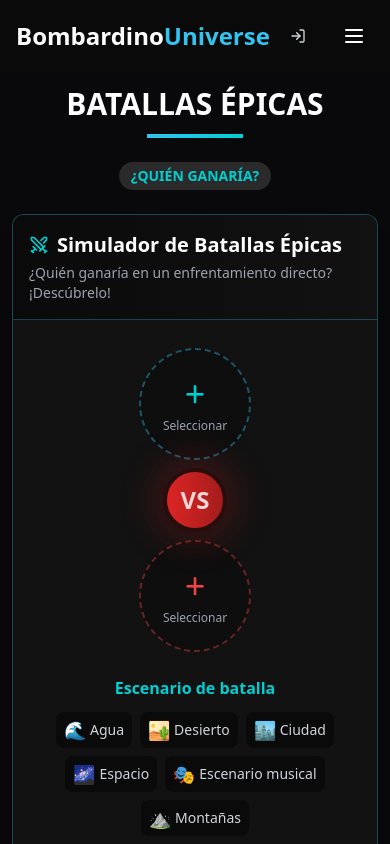
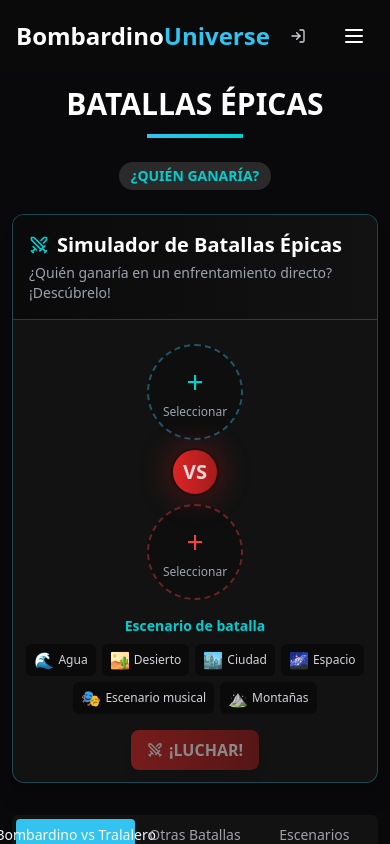
Before and after one commit to alejandroramirezj/Bombardino, a React (Vite) app: page /batallas in a window 390 px wide. Shown: the top 844 px of the page. Built offline with nearby package versions, Linux system fonts and the light colour scheme.

Commit message:
Optimización mobile: reducción de espacios, tamaños y mejora de rendimiento

```diff
--- a/src/pages/BattleFAQPage.tsx
+++ b/src/pages/BattleFAQPage.tsx
@@ -180,29 +180,29 @@ const BattleScoreboard = ({ fighter1, fighter2, score1, score2, environment, win
   );
 };
 
-// Componente para las estadísticas de batalla
+// Componente para las estadísticas de batalla (versión compacta para móvil)
 const BattleStats = ({ stats }) => {
   return (
-    <div className="bg-brainrot-darker rounded-lg p-3 sm:p-4 my-3 sm:my-4">
-      <h4 className="text-brainrot-turquoise font-semibold mb-2 sm:mb-3 text-sm sm:text-base">Estadísticas de batalla</h4>
-      <div className="space-y-2 sm:space-y-3">
+    <div className="bg-brainrot-darker rounded-lg p-2 sm:p-4 my-2 sm:my-4">
+      <h4 className="text-brainrot-turquoise font-semibold mb-2 text-xs sm:text-sm">Estadísticas</h4>
+      <div className="space-y-1 sm:space-y-3">
         {stats.map((stat, index) => (
           <div key={index} className="grid grid-cols-3 items-center gap-1 sm:gap-2">
-            <div className="text-right text-xs sm:text-sm text-gray-300">{stat.fighter1Value}%</div>
-            <div className="relative h-2 bg-gray-700 rounded-full w-full col-span-1">
+            <div className="text-right text-xs text-gray-300">{stat.fighter1Value}%</div>
+            <div className="relative h-1.5 sm:h-2 bg-gray-700 rounded-full w-full col-span-1">
               <div
-                className="absolute left-0 top-0 h-2 bg-gradient-to-r from-brainrot-blue to-brainrot-turquoise rounded-full"
+                className="absolute left-0 top-0 h-1.5 sm:h-2 bg-gradient-to-r from-brainrot-blue to-brainrot-turquoise rounded-full"
                 style={{ width: `${stat.fighter1Value}%` }}
               ></div>
               <div
-                className="absolute right-0 top-0 h-2 bg-gradient-to-l from-brainrot-blue to-red-500 rounded-full"
+                className="absolute right-0 top-0 h-1.5 sm:h-2 bg-gradient-to-l from-brainrot-blue to-red-500 rounded-full"
                 style={{ width: `${stat.fighter2Value}%` }}
               ></div>
             </div>
-            <div className="text-left text-xs sm:text-sm text-gray-300">{stat.fighter2Value}%</div>
-            <div className="text-right text-xs text-gray-400 truncate">{stat.label}</div>
+            <div className="text-left text-xs text-gray-300">{stat.fighter2Value}%</div>
+            <div className="text-right text-[10px] sm:text-xs text-gray-400 truncate">{stat.label}</div>
             <div className="h-0 col-span-1"></div>
-            <div className="text-left text-xs text-gray-400 truncate">{stat.label}</div>
+            <div className="text-left text-[10px] sm:text-xs text-gray-400 truncate">{stat.label}</div>
           </div>
         ))}
       </div>
@@ -468,15 +468,15 @@ const generateBattleNarrative = (fighter1, fighter2, scenario, winner) => {
   return narrative;
 };
 
-// Componente para mostrar la narrativa del combate
+// Componente para mostrar la narrativa del combate (versión mejorada para móvil)
 const BattleNarrative = ({ narrative }) => {
   return (
-    <div className="bg-brainrot-darker/80 rounded-lg p-4 my-4 shadow-inner border border-brainrot-blue/20">
-      <h3 className="text-lg sm:text-xl font-bold mb-3 text-brainrot-turquoise flex items-center">
-        <Sword className="w-5 h-5 mr-2" />
+    <div className="bg-brainrot-darker/80 rounded-lg p-2 sm:p-4 my-3 shadow-inner border border-brainrot-blue/20">
+      <h3 className="text-base sm:text-lg font-bold mb-2 text-brainrot-turquoise flex items-center">
+        <Sword className="w-4 h-4 sm:w-5 sm:h-5 mr-1 sm:mr-2" />
         Desarrollo del Combate
       </h3>
-      <div dangerouslySetInnerHTML={{ __html: narrative }} />
+      <div className="text-sm" dangerouslySetInnerHTML={{ __html: narrative }} />
     </div>
   );
 };
@@ -507,8 +507,7 @@ const BattleSimulator = () => {
 
     setIsSimulating(true);
 
-    // Reducir el tiempo de espera de 800ms a 400ms para respuesta casi instantánea
-    setTimeout(() => {
+    // Ejecutar inmediatamente para mejorar la respuesta en móvil
     // Calcular ventajas basadas en escenario
     let fighter1Power = fighter1.power;
     let fighter2Power = fighter2.power;
@@ -519,9 +518,9 @@ const BattleSimulator = () => {
     if (fighter2.type === scenario.advantage) fighter2Power += 15;
     if (fighter2.type === scenario.disadvantage) fighter2Power -= 10;
 
-      // Factores aleatorios para hacer las batallas más realistas
-      const randomFactor1 = Math.floor(Math.random() * 20) - 5; // Reducido de 30 a 20 para menos variabilidad
-      const randomFactor2 = Math.floor(Math.random() * 20) - 5; // Reducido de 30 a 20 para menos variabilidad
+    // Factores aleatorios simplificados
+    const randomFactor1 = Math.floor(Math.random() * 10);
+    const randomFactor2 = Math.floor(Math.random() * 10);
     fighter1Power += randomFactor1;
     fighter2Power += randomFactor2;
 
@@ -534,23 +533,14 @@ const BattleSimulator = () => {
     const f1Percent = Math.round((fighter1Power / total) * 100);
     const f2Percent = Math.round((fighter2Power / total) * 100);
 
-      // Calcular puntuaciones - hacer que sean diferentes, más realistas
+    // Calcular puntuaciones simplificadas
     let score1 = Math.floor(fighter1Power / 10);
     let score2 = Math.floor(fighter2Power / 10);
 
-      // Asegurar que no sean empates si hay diferencia de poder
     if (score1 === score2 && fighter1Power > fighter2Power) {
       score1 += 1;
     } else if (score1 === score2 && fighter2Power > fighter1Power) {
       score2 += 1;
-      }
-
-      // Agregar pequeñas variaciones aleatorias para puntuaciones más interesantes
-      if (Math.random() > 0.7) {
-        score1 += fighter1Power > fighter2Power ? 1 : 0;
-      }
-      if (Math.random() > 0.7) {
-        score2 += fighter2Power > fighter1Power ? 1 : 0;
     }
 
     // Determinar el ganador
@@ -567,18 +557,19 @@ const BattleSimulator = () => {
       score1: score1,
       score2: score2,
       winner: winner,
-        narrative: battleNarrative  // Añadir la narrativa al resultado
+      narrative: battleNarrative
     });
 
     setBattleStats([
       { label: "Poder base", fighter1Value: fighter1.power, fighter2Value: fighter2.power },
-        { label: "Ventaja de escenario", fighter1Value: fighter1.type === scenario.advantage ? 75 : (fighter1.type === scenario.disadvantage ? 25 : 50),
+      { label: "Ventaja escenario", fighter1Value: fighter1.type === scenario.advantage ? 75 : (fighter1.type === scenario.disadvantage ? 25 : 50),
         fighter2Value: fighter2.type === scenario.advantage ? 75 : (fighter2.type === scenario.disadvantage ? 25 : 50) },
       { label: "Fortaleza", fighter1Value: f1Percent, fighter2Value: f2Percent },
     ]);
 
+    setTimeout(() => {
       setIsSimulating(false);
-    }, 400); // Reducido significativamente para mejor experiencia de usuario
+    }, 300);
   };
 
   // Resetear selecciones
@@ -627,53 +618,52 @@ const BattleSimulator = () => {
           initial={{ opacity: 0 }}
           animate={{ opacity: 1 }}
           exit={{ opacity: 0 }}
-          className="fixed inset-0 z-50 flex items-center justify-center bg-black/80 p-2 overflow-hidden"
+          className="fixed inset-0 z-50 flex items-center justify-center bg-black/90 touch-none"
           onClick={() => setShowCharacterSelect(false)}
         >
           <motion.div
             initial={{ scale: 0.9, y: 20 }}
             animate={{ scale: 1, y: 0 }}
             exit={{ scale: 0.9, y: 20 }}
-            className="bg-gradient-to-b from-brainrot-dark to-black p-4 sm:p-6 rounded-xl w-full max-w-4xl max-h-[80vh] overflow-y-auto"
+            className="bg-gradient-to-b from-brainrot-dark to-black p-3 sm:p-4 rounded-lg w-[95%] sm:w-full max-w-2xl max-h-[75vh] overflow-y-auto overscroll-contain"
             onClick={(e) => e.stopPropagation()}
           >
-            <div className="sticky top-0 z-10 bg-gradient-to-b from-brainrot-dark to-brainrot-dark/90 flex justify-between items-center mb-4 sm:mb-6 pb-2">
-              <h3 className="text-xl sm:text-2xl font-bold text-brainrot-turquoise">Selecciona un personaje</h3>
+            <div className="sticky top-0 z-10 bg-gradient-to-b from-brainrot-dark to-brainrot-dark/90 flex justify-between items-center mb-2 sm:mb-4 pb-2">
+              <h3 className="text-lg sm:text-xl font-bold text-brainrot-turquoise">Selecciona personaje</h3>
               <Button
                 variant="ghost"
                 onClick={() => setShowCharacterSelect(false)}
-                className="text-gray-400 hover:text-white"
+                className="text-gray-400 hover:text-white h-8 w-8 p-0"
               >
-                Cerrar
+                ✕
               </Button>
             </div>
 
-            <div className="grid grid-cols-2 sm:grid-cols-3 md:grid-cols-4 gap-3 sm:gap-4 pb-4">
+            <div className="grid grid-cols-2 sm:grid-cols-3 md:grid-cols-4 gap-2 sm:gap-3 pb-4">
               {battleCharacters.map(character => (
-                <motion.div
+                <div
                   key={character.id}
-                  className="cursor-pointer group"
-                  whileHover={{ scale: 1.03 }}
+                  className="cursor-pointer"
                   onClick={() => handleCharacterSelect(character)}
                 >
-                  <div className="bg-gradient-to-b from-brainrot-darker/80 to-brainrot-dark border-2 border-transparent group-hover:border-brainrot-turquoise rounded-lg overflow-hidden transition-all duration-300">
-                    <div className="h-28 sm:h-36 bg-brainrot-darker flex items-center justify-center p-2">
+                  <div className="bg-gradient-to-b from-brainrot-darker/80 to-brainrot-dark border border-transparent hover:border-brainrot-turquoise rounded-lg overflow-hidden transition-all duration-200">
+                    <div className="h-20 sm:h-28 bg-brainrot-darker flex items-center justify-center p-1 sm:p-2">
                       <img
                         src={getImagePath(character)}
                         alt={character.name}
-                        className="h-full object-contain filter drop-shadow-lg transform group-hover:scale-105 transition-transform duration-300"
+                        className="h-full object-contain filter drop-shadow-md"
                         loading="lazy"
                       />
                     </div>
-                    <div className="p-2 sm:p-3 text-center bg-gradient-to-t from-black to-transparent">
-                      <h4 className="font-bold text-white text-sm sm:text-md mb-1 group-hover:text-brainrot-turquoise transition-colors truncate">{character.name}</h4>
+                    <div className="p-1 sm:p-2 text-center bg-gradient-to-t from-black to-transparent">
+                      <h4 className="font-semibold text-white text-xs sm:text-sm truncate">{character.name}</h4>
                       <div className="flex justify-between text-xs">
-                        <span className="text-gray-400 truncate">{character.emoji} {character.type}</span>
-                        <span className="text-brainrot-turquoise whitespace-nowrap">Poder: {character.power}</span>
+                        <span className="text-gray-400 truncate text-xs">{character.emoji}</span>
+                        <span className="text-brainrot-turquoise text-xs">P: {character.power}</span>
                       </div>
                     </div>
                   </div>
-                </motion.div>
+                </div>
               ))}
             </div>
           </motion.div>
@@ -733,18 +723,18 @@ const BattleSimulator = () => {
               {battleStats && <BattleStats stats={battleStats} />}
             </div>
 
-            <div className="flex justify-center space-x-4 mt-6">
+            <div className="flex justify-center space-x-3 sm:space-x-4 mt-4 sm:mt-6">
               <Button
                 onClick={resetSimulation}
-                className="bg-brainrot-darker text-brainrot-turquoise border border-brainrot-blue/30 flex items-center"
+                className="bg-brainrot-darker text-brainrot-turquoise border border-brainrot-blue/30 flex items-center text-sm sm:text-base px-3 py-1.5 sm:px-4 sm:py-2"
               >
                 Nueva Batalla
               </Button>
 
               <Button
-                className="bg-brainrot-darker text-gray-300 border border-brainrot-blue/30 flex items-center"
+                className="bg-brainrot-darker text-gray-300 border border-brainrot-blue/30 flex items-center text-sm sm:text-base px-3 py-1.5 sm:px-4 sm:py-2"
               >
-                <Share2 className="w-4 h-4 mr-2" />
+                <Share2 className="w-3.5 h-3.5 sm:w-4 sm:h-4 mr-1.5" />
                 Compartir
               </Button>
             </div>
@@ -753,132 +743,123 @@ const BattleSimulator = () => {
           // Selección de personajes y escenario
           <>
             {/* Versus screen de selección */}
-            <div className="relative flex flex-col sm:flex-row items-center justify-center my-4 sm:my-8 gap-4 sm:gap-0">
+            <div className="relative flex flex-col sm:flex-row items-center justify-center my-3 sm:my-6 gap-2 sm:gap-0">
               {/* Personaje 1 */}
-              <motion.div
-                className="w-full sm:flex-1 text-center"
-                initial={{ x: -50, opacity: 0 }}
-                animate={{ x: 0, opacity: 1 }}
-                transition={{ duration: 0.5 }}
-              >
+              <div className="w-full sm:flex-1 text-center">
                 {fighter1 ? (
                   <div
-                    className="relative mx-auto cursor-pointer transition-transform hover:scale-105"
+                    className="relative mx-auto cursor-pointer"
                     onClick={() => openCharacterSelect(1)}
                   >
-                    <div className="w-28 h-28 sm:w-36 sm:h-36 mx-auto bg-gradient-to-b from-brainrot-blue/20 to-transparent rounded-full p-1">
+                    <div className="w-24 h-24 sm:w-32 sm:h-32 mx-auto bg-gradient-to-b from-brainrot-blue/20 to-transparent rounded-full p-1">
                       <div className="w-full h-full bg-brainrot-darker/40 rounded-full flex items-center justify-center overflow-hidden">
                         <img
                           src={getImagePath(fighter1)}
                           alt={fighter1.name}
                           className="w-full h-full object-contain object-center"
+                          loading="lazy"
                         />
                       </div>
                     </div>
-                    <h3 className="text-lg sm:text-xl font-bold text-white mt-2 sm:mt-3 truncate max-w-[150px] mx-auto">{fighter1.name}</h3>
-                    <div className="bg-brainrot-darker/60 rounded-full px-3 py-1 inline-flex items-center mt-1">
+                    <h3 className="text-base sm:text-lg font-bold text-white mt-1 sm:mt-2 truncate max-w-[140px] mx-auto">{fighter1.name}</h3>
+                    <div className="bg-brainrot-darker/60 rounded-full px-2 py-0.5 inline-flex items-center mt-1">
                       <span className="mr-1">{fighter1.emoji}</span>
-                      <span className="text-brainrot-turquoise text-sm">{fighter1.type}</span>
+                      <span className="text-brainrot-turquoise text-xs sm:text-sm">{fighter1.type}</span>
                     </div>
                   </div>
                 ) : (
                   <div
-                    className="w-28 h-28 sm:w-36 sm:h-36 mx-auto bg-brainrot-darker/40 rounded-full flex items-center justify-center cursor-pointer hover:bg-brainrot-darker/60 transition-all border-2 border-dashed border-brainrot-blue/40"
+                    className="w-24 h-24 sm:w-32 sm:h-32 mx-auto bg-brainrot-darker/40 rounded-full flex items-center justify-center cursor-pointer hover:bg-brainrot-darker/60 transition-all border-2 border-dashed border-brainrot-blue/40"
                     onClick={() => openCharacterSelect(1)}
                   >
                     <div className="text-center">
-                      <div className="text-brainrot-turquoise text-4xl sm:text-5xl mb-1 sm:mb-2">+</div>
-                      <div className="text-gray-400 text-xs sm:text-sm">Seleccionar</div>
+                      <div className="text-brainrot-turquoise text-3xl sm:text-4xl mb-1">+</div>
+                      <div className="text-gray-400 text-xs">Seleccionar</div>
                     </div>
                   </div>
                 )}
-              </motion.div>
+              </div>
 
               {/* VS - En móvil se muestra entre personajes como un divisor */}
-              <div className="sm:mx-6 sm:z-10 -my-2 sm:my-0">
+              <div className="sm:mx-5 sm:z-10 my-0">
                 <div className="relative">
-                  <div className="bg-gradient-to-r from-red-600 to-red-800 text-white text-2xl sm:text-3xl font-bold w-16 h-16 sm:w-20 sm:h-20 rounded-full flex items-center justify-center shadow-lg border-4 border-brainrot-darker">
+                  <div className="bg-gradient-to-r from-red-600 to-red-800 text-white text-xl sm:text-2xl font-bold w-12 h-12 sm:w-16 sm:h-16 rounded-full flex items-center justify-center shadow-md border-2 border-brainrot-darker">
                     VS
                   </div>
-                  <div className="absolute -inset-3 bg-red-600/20 rounded-full blur-lg animate-pulse"></div>
+                  <div className="absolute -inset-2 bg-red-600/20 rounded-full blur-md"></div>
                 </div>
               </div>
 
               {/* Personaje 2 */}
-              <motion.div
-                className="w-full sm:flex-1 text-center"
-                initial={{ x: 50, opacity: 0 }}
-                animate={{ x: 0, opacity: 1 }}
-                transition={{ duration: 0.5 }}
-              >
+              <div className="w-full sm:flex-1 text-center">
                 {fighter2 ? (
                   <div
-                    className="relative mx-auto cursor-pointer transition-transform hover:scale-105"
+                    className="relative mx-auto cursor-pointer"
                     onClick={() => openCharacterSelect(2)}
                   >
-                    <div className="w-28 h-28 sm:w-36 sm:h-36 mx-auto bg-gradient-to-b from-red-600/20 to-transparent rounded-full p-1">
+                    <div className="w-24 h-24 sm:w-32 sm:h-32 mx-auto bg-gradient-to-b from-red-600/20 to-transparent rounded-full p-1">
                       <div className="w-full h-full bg-brainrot-darker/40 rounded-full flex items-center justify-center overflow-hidden">
                         <img
                           src={getImagePath(fighter2)}
                           alt={fighter2.name}
                           className="w-full h-full object-contain object-center"
+                          loading="lazy"
                         />
                       </div>
                     </div>
-                    <h3 className="text-lg sm:text-xl font-bold text-white mt-2 sm:mt-3 truncate max-w-[150px] mx-auto">{fighter2.name}</h3>
-                    <div className="bg-brainrot-darker/60 rounded-full px-3 py-1 inline-flex items-center mt-1">
+                    <h3 className="text-base sm:text-lg font-bold text-white mt-1 sm:mt-2 truncate max-w-[140px] mx-auto">{fighter2.name}</h3>
+                    <div className="bg-brainrot-darker/60 rounded-full px-2 py-0.5 inline-flex items-center mt-1">
                       <span className="mr-1">{fighter2.emoji}</span>
-                      <span className="text-red-400 text-sm">{fighter2.type}</span>
+                      <span className="text-red-400 text-xs sm:text-sm">{fighter2.type}</span>
                     </div>
                   </div>
                 ) : (
                   <div
-                    className="w-28 h-28 sm:w-36 sm:h-36 mx-auto bg-brainrot-darker/40 rounded-full flex items-center justify-center cursor-pointer hover:bg-brainrot-darker/60 transition-all border-2 border-dashed border-red-500/40"
+                    className="w-24 h-24 sm:w-32 sm:h-32 mx-auto bg-brainrot-darker/40 rounded-full flex items-center justify-center cursor-pointer hover:bg-brainrot-darker/60 transition-all border-2 border-dashed border-red-500/40"
                     onClick={() => openCharacterSelect(2)}
                   >
                     <div className="text-center">
-                      <div className="text-red-500 text-4xl sm:text-5xl mb-1 sm:mb-2">+</div>
-                      <div className="text-gray-400 text-xs sm:text-sm">Seleccionar</div>
+                      <div className="text-red-500 text-3xl sm:text-4xl mb-1">+</div>
+                      <div className="text-gray-400 text-xs">Seleccionar</div>
                     </div>
                   </div>
                 )}
-              </motion.div>
+              </div>
             </div>
 
             {/* Selección de escenario */}
-            <div className="my-6 sm:my-8">
-              <h3 className="text-base sm:text-lg font-bold text-brainrot-turquoise mb-3 sm:mb-4 text-center">Escenario de batalla</h3>
-              <div className="flex flex-wrap justify-center gap-2">
+            <div className="my-4 sm:my-6">
+              <h3 className="text-sm sm:text-base font-bold text-brainrot-turquoise mb-2 sm:mb-3 text-center">Escenario de batalla</h3>
+              <div className="flex flex-wrap justify-center gap-1.5 sm:gap-2">
                 {battleScenarios.map((scene) => (
-                  <motion.div
+                  <div
                     key={scene.id}
-                    whileHover={{ scale: 1.05 }}
-                    className={`cursor-pointer px-2 py-1 sm:px-3 sm:py-2 rounded-lg flex items-center text-sm sm:text-base ${
+                    className={`cursor-pointer px-2 py-1 rounded-md flex items-center text-xs sm:text-sm ${
                       scenario?.id === scene.id
                         ? 'bg-gradient-to-r from-brainrot-blue to-brainrot-turquoise text-white'
                         : 'bg-brainrot-darker text-gray-300 hover:bg-brainrot-darker/80'
                     }`}
                     onClick={() => setScenario(scene)}
                   >
-                    <span className="text-lg sm:text-xl mr-1 sm:mr-2">{scene.emoji}</span>
+                    <span className="text-base sm:text-lg mr-1">{scene.emoji}</span>
                     <span>{scene.name}</span>
-                  </motion.div>
+                  </div>
                 ))}
               </div>
             </div>
 
             {/* Acciones */}
-            <div className="flex justify-center mt-6 sm:mt-8">
+            <div className="flex justify-center mt-4 sm:mt-6">
               <Button
                 onClick={simulateBattle}
                 disabled={!fighter1 || !fighter2 || !scenario || isSimulating}
-                className="bg-gradient-to-r from-red-600 to-red-800 text-white px-6 sm:px-10 py-4 sm:py-6 rounded-xl shadow-lg hover:shadow-red-500/20 text-lg sm:text-xl font-bold"
+                className="bg-gradient-to-r from-red-600 to-red-800 text-white px-4 sm:px-8 py-2 sm:py-4 rounded-lg shadow-lg hover:shadow-red-500/20 text-base sm:text-lg font-bold"
               >
                 {isSimulating ? (
                   <LoadingSpinner />
                 ) : (
                   <span className="flex items-center justify-center w-full">
-                    <Swords className="mr-2 h-5 w-5 sm:h-6 sm:w-6" />
+                    <Swords className="mr-1.5 h-4 w-4 sm:h-5 sm:w-5" />
                     ¡LUCHAR!
                   </span>
                 )}
```
Lines whose indentation alone changed are shown as unchanged.
